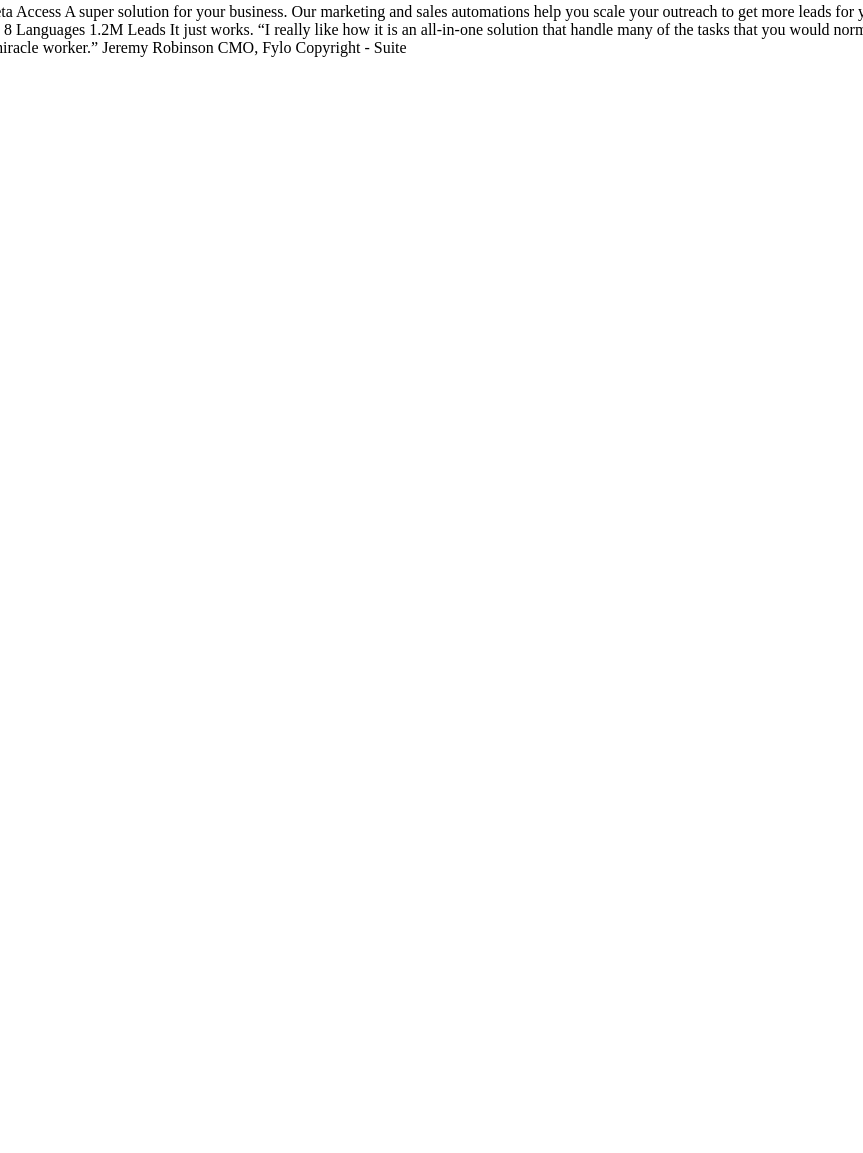
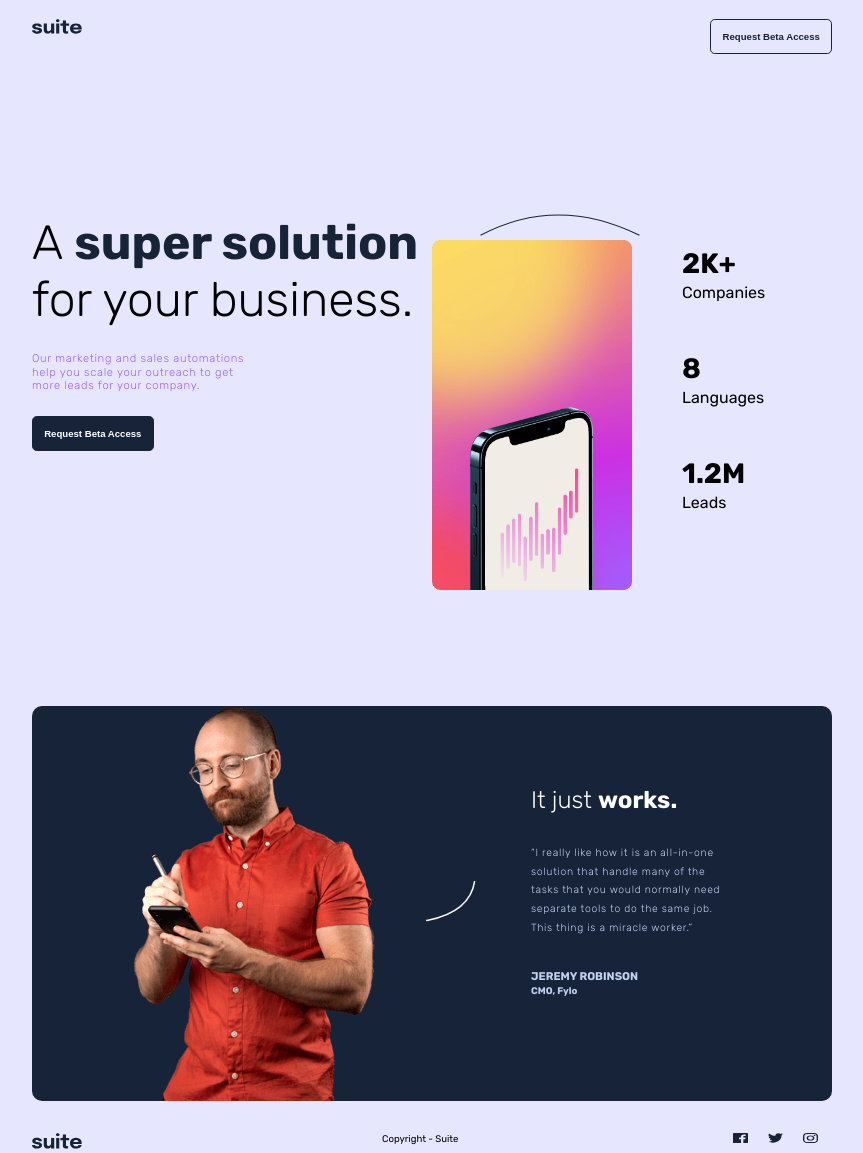
Before and after one commit to Glenda9031/Suite_Landing_Page, a plain HTML site: page index.html in a window 1280 px wide. Shown: the part 5-1158 px from the top of the page, without its empty margins (80-943 px from the left). Before the commit the page ends 800 px from the top, so only its background shows below. Drawn offline with Linux system fonts and the light colour scheme.

Commit message:
September 15 Changes

```diff
--- /dev/null
+++ b/css/style.css
@@ -0,0 +1,240 @@
+@import url('https://fonts.googleapis.com/css2?family=Rubik:wght@300;400;500;700;900&display=swap');
+
+* {
+    box-sizing: border-box;
+    margin: 0;
+    padding: 0;
+
+}
+
+body {
+    background-color: #e6e6ff;
+    font-family: 'Rubik', sans-serif;
+    margin-top: 1.5rem;
+    margin-left: 7rem;
+    margin-right: 7rem;
+    max-width: 900px;
+/*    display: grid;
+    place-items: center;*/
+}
+
+:root {
+    --very-dark-color: #172339;
+    --dark-color: #49566d;
+    --background-color: #e6e6ff;
+    --neutral-color: #f3ede7;
+    --accent-color: #faf8f6;
+
+    /* Super Blend */
+    --top-color: #a060ff;
+    --middle-color: #cb30e3;
+    --bottom-color: #ffa84e;
+}
+
+/* HEADER */
+
+.container {
+/*    margin: 1rem;*/
+    max-width: 1400px;
+}
+
+header {
+    display: flex;
+    justify-content: space-between;
+    margin-right: 100px;
+/*    align-items: center;*/
+}
+
+.header-logo {
+    width: 50px;
+    height: 15px;
+}
+
+.btn {
+    font-size: .60rem;
+    font-weight: 900;
+    padding: .7rem;
+    border: 1px solid #172339;
+    border-radius: 0.3rem;
+    margin-bottom: 3rem;
+}
+
+.header-btn {
+    background-color: #e6e6ff;
+    color: #172339;
+    cursor: pointer;
+}
+
+.header-btn:hover {
+    background-color: #172339;
+    color: #fff;
+}
+
+main {
+    margin-top: 7rem;
+    margin-bottom: 2rem;
+}
+
+.hero-container {
+    display: flex;
+}
+
+.curved-line {
+    width: 75px;
+}
+
+.curve {
+    margin-left: 3rem;
+    width: 160px;
+    font-weight: 900;
+}
+
+.hero-image {
+    width: 200px;
+    height: 350px;
+}
+
+.mission-btn {
+    background-color: #172339;
+    color: #fff;
+}
+
+.mission-btn:hover {
+    background-color: #e6e6ff;;
+    color: #172339;
+}
+
+.mission-statement {
+    font-weight: 300;
+    font-size: 3rem;
+    width: 400px;
+    margin-bottom: 1.50rem;
+}
+
+.mission-span {
+    font-weight: 700;
+    color: #172339;
+}
+
+.quote1 {
+    font-size: .70rem;
+    font-weight: 300;
+    width: 225px;
+    line-height: 1.175;
+    letter-spacing: .7px;
+    color:  #a060ff;
+    margin-bottom: 1.50rem;
+}
+
+.metrics {
+    display: flex;
+    align-items: center;
+    padding-left: 50px;
+}
+
+.flow {
+    font-size: 1.75rem;
+    margin-bottom: 3px;
+}
+
+.content {
+    margin-bottom: 50px;
+}
+
+.testimonial {
+    display: flex;
+    flex-direction: row;
+    align-content: center;
+    justify-content: center;
+    margin-top: 7rem;
+    background-color: #172339;
+    width: 800px;
+    border-radius: 10px;
+}
+
+.jeremy {
+    width: 175;
+    height: 200;
+    padding-left: 80px;
+}
+
+.curve-testimonial {
+    display: flex;
+    margin-top: 175px;
+    margin-left: 50px;
+    align-items: center;
+    width: 50px;
+}
+
+.testimonial-statement {
+    display: flex;
+    flex-direction: column;
+    color: #fff;
+    padding: 80px;
+}
+
+.testimonial-statement h2 {
+    font-weight: 300;
+    padding-bottom: 30px;
+}
+
+.testimonial-span {
+    font-weight: 700;
+}
+
+.quote2 {
+    font-size: .65rem;
+    font-weight: 300;
+    width: 200px;
+    line-height: 1.8;
+    letter-spacing: .7px;
+    color:  #c2d1f0;
+    padding-bottom: 30px;
+}
+
+.name {
+    font-size: .70rem;
+    color: #c2d1f0;
+    text-transform: uppercase;
+    line-height: 1.6;
+}
+
+.title {
+    font-size: .6rem;
+    color:  #c2d1f0;
+}
+
+.container-footer {
+    display: flex;
+/*    flex-direction: column;*/
+    align-content: space-between;
+    width: 900px;
+}
+
+.footer-logo {
+    width: 50px;
+    height: 15;
+}
+
+.copyright {
+    display: flex;
+    font-size: .6rem;
+    color:  #000;
+    padding-left: 300px;
+    padding-right: 275px;
+}
+
+.social-media {
+    display: flex;
+    max-width: 80px;
+    justify-content: space-between;
+    align-items: space-between;
+    list-style: none;
+}
+
+.social-media-link {
+    display: flex;
+    width: 15px;
+    height: 10px;
+    margin-right: 20px;
+}
--- a/index.html
+++ b/index.html
@@ -5,39 +5,82 @@
   <meta name="viewport" content="width=device-width, initial-scale=1.0">
 
   <link rel="icon" type="image/png" sizes="32x32" href="./assets/favicon-32x32.png">
-
+  <link rel="stylesheet" href="css/style.css">
   <title>Frontend Mentor | Suite landing page</title>
 </head>
+
 <body>
 
-  Request Beta Access
+  <!-- HEADER SECTION -->
 
-  A super solution for your business.
+  <header class="container">
+    <a href="#"><img src="images/logo.svg" alt="company logo" class="header-logo"></a>
+    <button class="btn header-btn">Request Beta Access</button>
+  </header>
 
-  Our marketing and sales automations help you scale your outreach to
-  get more leads for your company.
+<main>
+  <div class="hero-container">
+    <section class="hero-content">
+      <h1 class="mission-statement">A <span class="mission-span">super solution</span> for your <spanclass="mission-span">business.</span></h1>
+      <p class="quote1">Our marketing and sales automations help you scale your outreach to
+  get more leads for your company.</p>
+      <button class="btn mission-btn">Request Beta Access</button>
+    </section>
 
-  Request Beta Access
+    <section class="image-hero">
+      <div class="curved-line">
+        <img src="images/pattern-curved-line-1.svg" alt="curved line" class="curve">
+      </div>
+      <img src="images/image-hero-portrait.png" alt="cell phone" class="hero-image">
+    </section>
 
-  2K+
-  Companies
+  <div class="metrics">
+    <section>
+      <h2 class="flow">2K+</h2>
+      <p class="content">Companies</p>
 
-  8
-  Languages
+      <h2 class="flow">8</h2>
+      <p class="content">Languages</p>
 
-  1.2M
-  Leads
+      <h2 class="flow">1.2M</h2>
+      <p class="content">Leads</p>
+    </section>
+  </div>
+</div>
 
-  It just works.
+<div class="testimonial">
+  <img src="images/image-jeremy-small.png" alt="picture of jeremy" class="jeremy">
+    <div class="curved-line">
+    <img src="images/pattern-curved-line-2.svg" alt="curved line 2" class="curve-testimonial">
+  </div>
+    <section class="testimonial-statement">
+      <h2>It just <span class="testimonial-span">works.</span></h2>
+      <p class="quote2">“I really like how it is an all-in-one solution that handle many of
+  the tasks that you would normally need separate tools to do the same
+  job. This thing is a miracle worker.”</p>
+    <section>
+      <h3 class="name">Jeremy Robinson</h3>
+      <h4 class="title">CMO, Fylo</h4>
+    </section>
+    </section>
+  </div>
+</div>
+</main>
 
-  “I really like how it is an all-in-one solution that handle many of
-  the tasks that you would normally need separate tools to do the same
-  job. This thing is a miracle worker.”
-
-  Jeremy Robinson
-  CMO, Fylo
-
-  Copyright - Suite
+<footer>
+  <div class="container-footer">
+    <a href="#"><img src="images/logo.svg" alt="footer logo" class="footer-logo"></a>
+      <p class="copyright">Copyright - Suite</p>
+      <div>
+        <ul class="social-media">
+          <li><a href="#"><img src="images/icon-facebook.svg" alt="facebook image" class="social-media-link"></li></a>
+          <li><a href="#"><img src="images/icon-twitter.svg" alt="twitter image" class="social-media-link"></li></a>
+          <li><a href="#"><img src="images/icon-instagram.svg" alt="instagram image" class="social-media-link"></li></a>
+        </ul>
+      </div>
+    </div>
+  </footer>
 
 </body>
+
 </html>
```
